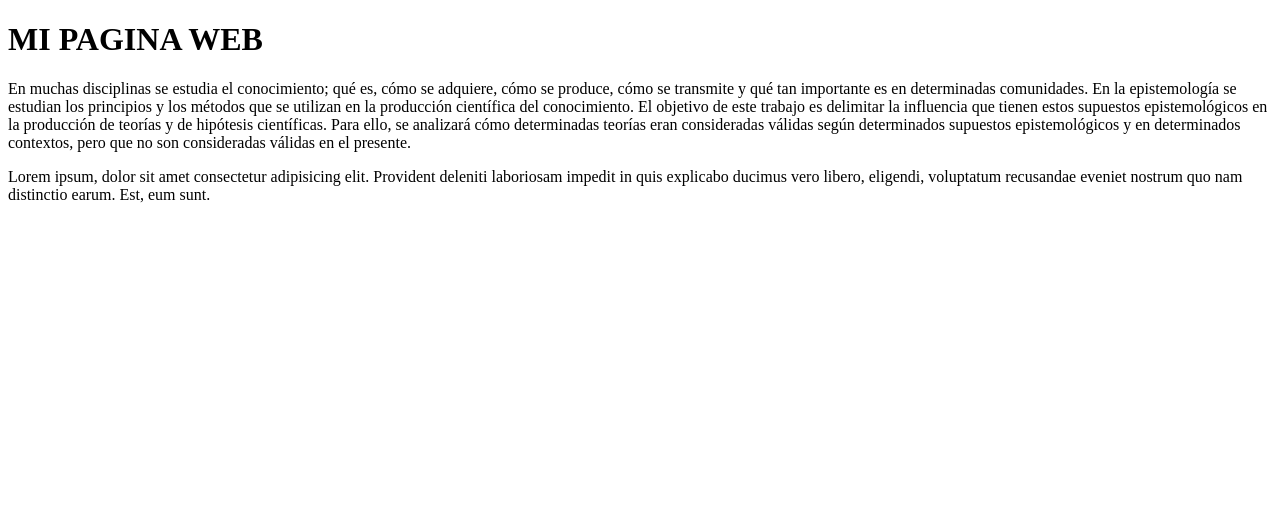
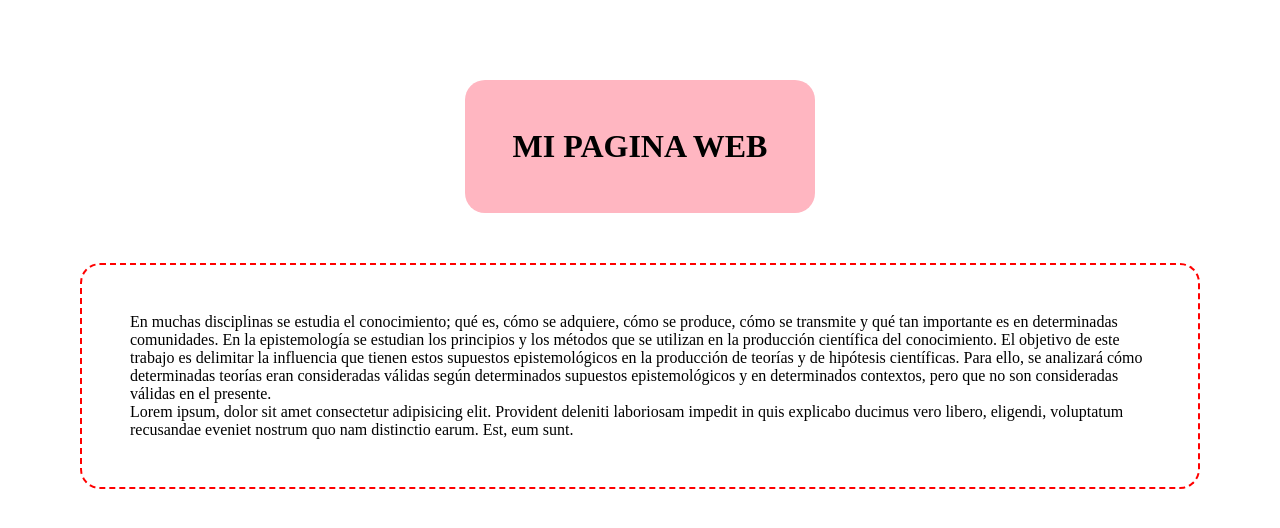
Before and after one commit to juanitamonte25/pagina-web-, a plain HTML site: page index.html in a window 1280 px wide. Drawn offline with Linux system fonts and the light colour scheme.

Commit message:
estilossss

```diff
--- a/css/index.css
+++ b/css/index.css
@@ -0,0 +1,33 @@
+*{
+    margin: 0;
+    padding: 0;
+}
+
+body{
+    width: 100%;
+    height: 100%;
+}
+.contenedor{
+    display: flex;
+    flex-direction: column;
+    justify-content: center;
+    align-items: center;
+    padding: 5rem;
+}
+.titulo{
+    margin-bottom: 50px;
+    background-color: lightpink;
+    padding: 3rem;
+    border-radius: 20px;
+}
+.titulo > h1{
+    font-family: 'Times New Roman', Times, serif;
+    text-transform: uppercase;
+
+}
+
+.parrafo{
+    padding: 3rem;
+    border: 2px dashed red;
+    border-radius: 20px;
+}
--- a/index.html
+++ b/index.html
@@ -4,13 +4,14 @@
     <meta charset="UTF-8" />
     <meta name="viewport" content="width=device-width, initial-scale=1.0" />
     <title>pagina web</title>
+    <link rel="stylesheet" href="./css/index.css">
   </head>
   <body>
-    <div>
+    <div class="contenedor">
       <div class="titulo">
         <h1>MI PAGINA WEB</h1>
       </div>
-      <div>
+      <div class="parrafo">
         <p>
           En muchas disciplinas se estudia el conocimiento; qué es, cómo se
           adquiere, cómo se produce, cómo se transmite y qué tan importante es
```
